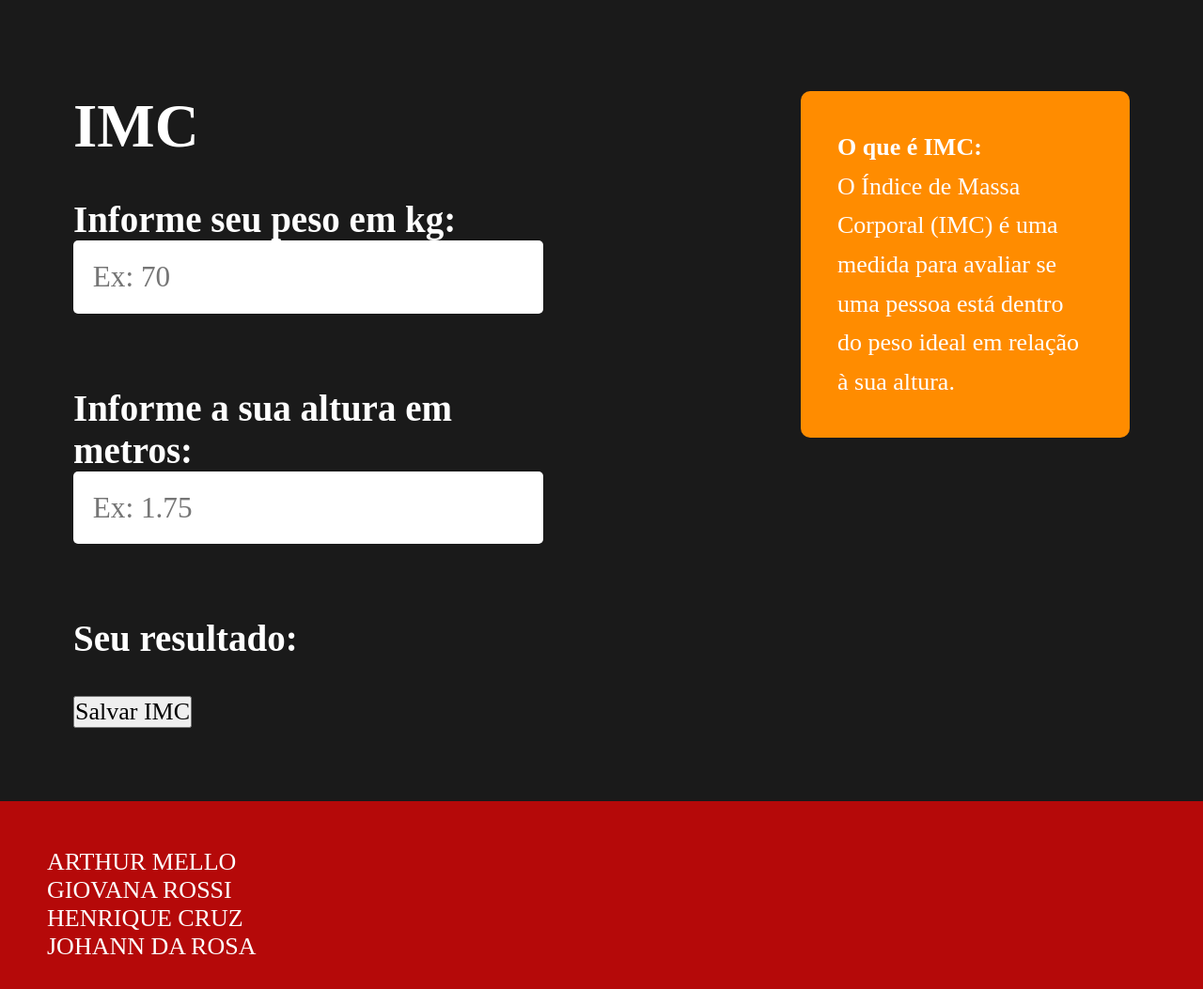
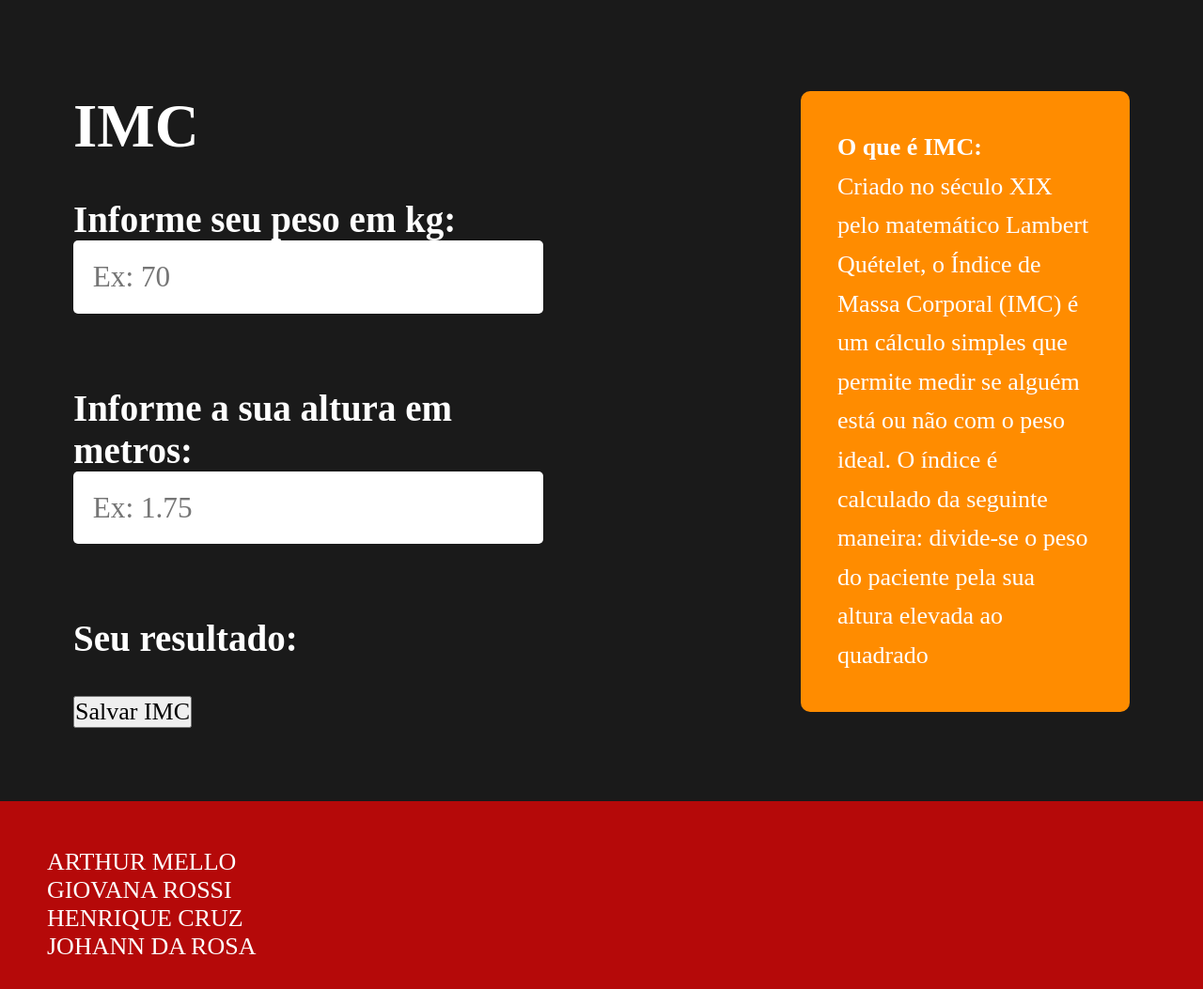
Before and after one commit to senacrs-emti/2024-3MB-freecode-G03, a PHP site: page /imc.php in a window 1280 px wide. Shown: the part 204-1257 px from the top of the page at 94% size. Run offline with PHP 8.4, Linux system fonts and the light colour scheme; some web fonts are replaced.

Commit message:
Update imc.php

```diff
--- a/imc.php
+++ b/imc.php
@@ -27,7 +27,7 @@
         <div class="right-section">
             <div class="info-box">
                 <h4>O que é IMC:</h4>
-                <p>O Índice de Massa Corporal (IMC) é uma medida para avaliar se uma pessoa está dentro do peso ideal em relação à sua altura.</p>
+                <p>Criado no século XIX pelo matemático Lambert Quételet, o Índice de Massa Corporal (IMC) é um cálculo simples que permite medir se alguém está ou não com o peso ideal. O índice é calculado da seguinte maneira: divide-se o peso do paciente pela sua altura elevada ao quadrado</p>
             </div>
         </div>
     </main>
```
